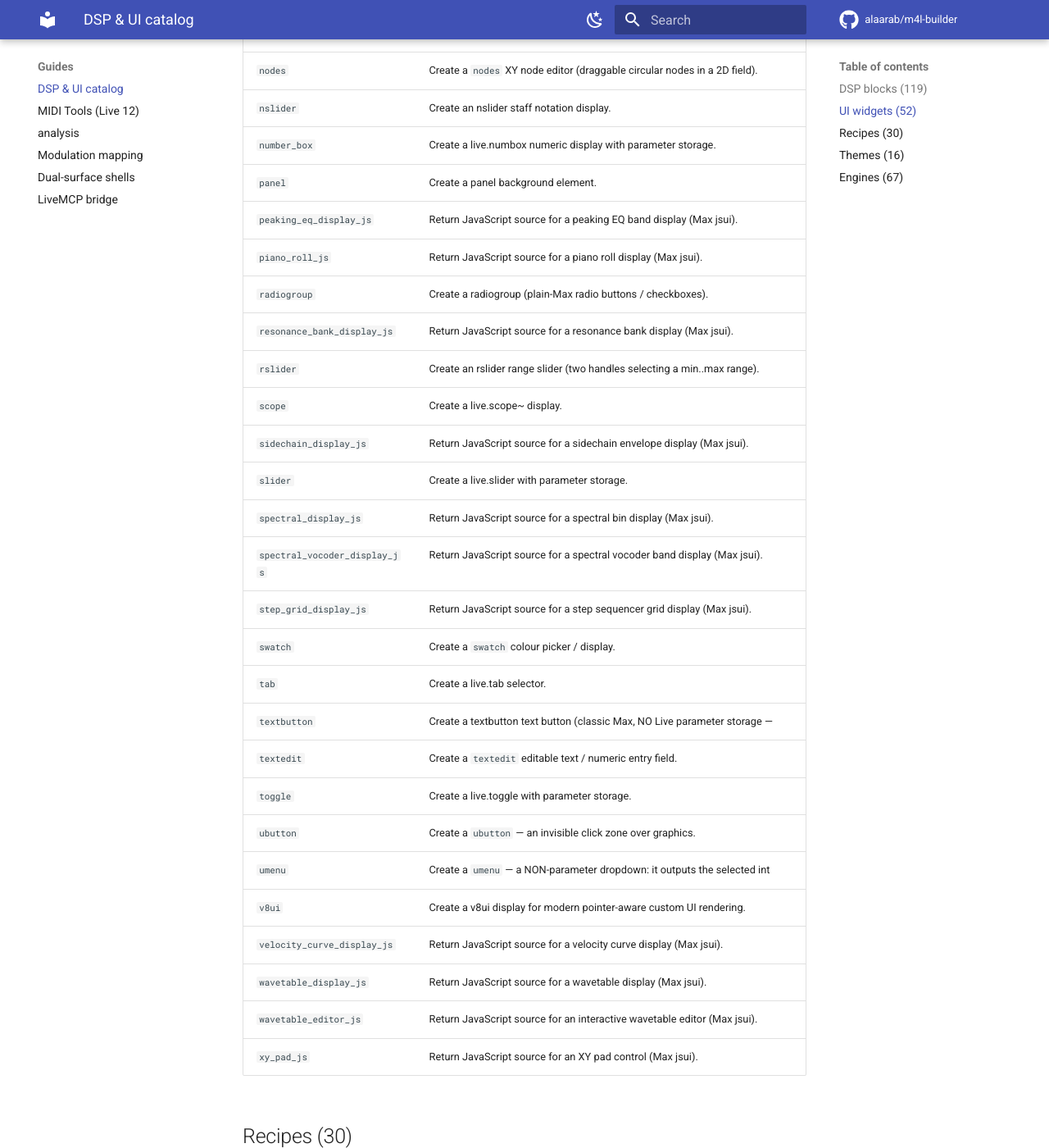
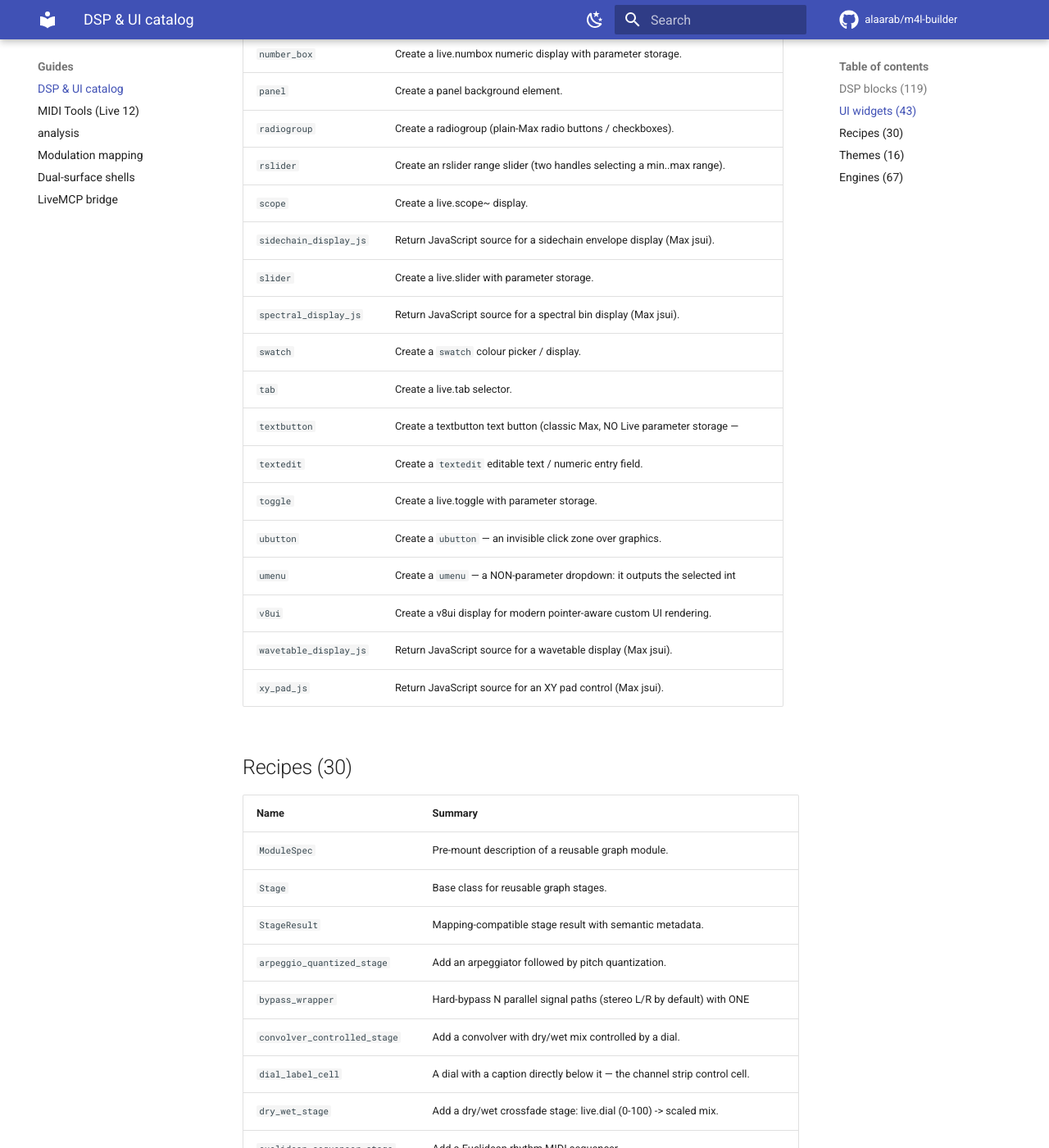
Before and after one commit to alaarab/m4l-builder, an MkDocs documentation site: the page built from docs/catalog.md, in a window 1280 px wide and 1400 px high, scrolled down 7155 px. Shown: the whole window at 82% size. Built offline with MkDocs 1.6.1 and Material for MkDocs 9.7.7, drawn with Linux system fonts in a browser that asks for light colours; comment, search, counter and statistics services are not loaded; some of the changed text lies outside the part shown.

Commit message:
docs: regenerate catalog.md + palette.md from current source
Re-ran tools/build_catalog.py and tools/build_palette.py. Catalog now
reflects the P4 export-surface pruning (display engines no longer root-
promoted, still importable via engines/); palette picks up new kit functions
(bbd_ensemble, the poly_mod_engine merge). Auto-generated docs only.

Co-Authored-By: Claude Opus 4.8 (1M context) <noreply@anthropic.com>
Claude-Session: https://claude.ai/code/session_01SFNiPBphquWsKka1VhBXiX

```diff
--- a/docs/catalog.md
+++ b/docs/catalog.md
@@ -126,7 +126,7 @@ A browsable index of the public building blocks. Regenerate with `uv run python
 | `wavetable_osc` | Create a wavetable~ oscillator. |
 | `xfade_matrix` | N-input crossfade matrix. |
 
-## UI widgets (52)
+## UI widgets (43)
 
 | Name | Summary |
 |------|---------|
@@ -139,8 +139,6 @@ A browsable index of the public building blocks. Regenerate with `uv run python
 | `derive_palette` | Derive a premium TWO-accent dark :class:`Theme` from a single accent (B2). |
 | `dial` | Create a live.dial with parameter storage. |
 | `fpic` | Create an ``fpic`` picture display (logo / background / SVG state graphic). |
-| `grain_display_js` | Return JavaScript source for a granular display (Max jsui). |
-| `grid_sequencer_display_js` | Return JavaScript source for a 2D grid sequencer display (Max jsui). |
 | `js_color` | Format an RGBA color list as a ``"r, g, b, a"`` string for jsui/v8ui kwargs. |
 | `jsui` | Create a jsui display for custom vector graphics via Max's mgraphics (Cairo) API. |
 | `kslider` | Create a kslider piano keyboard display. |
@@ -159,17 +157,12 @@ A browsable index of the public building blocks. Regenerate with `uv run python
 | `nslider` | Create an nslider staff notation display. |
 | `number_box` | Create a live.numbox numeric display with parameter storage. |
 | `panel` | Create a panel background element. |
-| `peaking_eq_display_js` | Return JavaScript source for a peaking EQ band display (Max jsui). |
-| `piano_roll_js` | Return JavaScript source for a piano roll display (Max jsui). |
 | `radiogroup` | Create a radiogroup (plain-Max radio buttons / checkboxes). |
-| `resonance_bank_display_js` | Return JavaScript source for a resonance bank display (Max jsui). |
 | `rslider` | Create an rslider range slider (two handles selecting a min..max range). |
 | `scope` | Create a live.scope~ display. |
 | `sidechain_display_js` | Return JavaScript source for a sidechain envelope display (Max jsui). |
 | `slider` | Create a live.slider with parameter storage. |
 | `spectral_display_js` | Return JavaScript source for a spectral bin display (Max jsui). |
-| `spectral_vocoder_display_js` | Return JavaScript source for a spectral vocoder band display (Max jsui). |
-| `step_grid_display_js` | Return JavaScript source for a step sequencer grid display (Max jsui). |
 | `swatch` | Create a ``swatch`` colour picker / display. |
 | `tab` | Create a live.tab selector. |
 | `textbutton` | Create a textbutton text button (classic Max, NO Live parameter storage — |
@@ -178,9 +171,7 @@ A browsable index of the public building blocks. Regenerate with `uv run python
 | `ubutton` | Create a ``ubutton`` — an invisible click zone over graphics. |
 | `umenu` | Create a ``umenu`` — a NON-parameter dropdown: it outputs the selected int |
 | `v8ui` | Create a v8ui display for modern pointer-aware custom UI rendering. |
-| `velocity_curve_display_js` | Return JavaScript source for a velocity curve display (Max jsui). |
 | `wavetable_display_js` | Return JavaScript source for a wavetable display (Max jsui). |
-| `wavetable_editor_js` | Return JavaScript source for an interactive wavetable editor (Max jsui). |
 | `xy_pad_js` | Return JavaScript source for an XY pad control (Max jsui). |
 
 ## Recipes (30)
@@ -191,7 +182,7 @@ A browsable index of the public building blocks. Regenerate with `uv run python
 | `Stage` | Base class for reusable graph stages. |
 | `StageResult` | Mapping-compatible stage result with semantic metadata. |
 | `arpeggio_quantized_stage` | Add an arpeggiator followed by pitch quantization. |
-| `bypass_wrapper` | Hard-bypass a DSP stage with a latching toggle (F4) — a ``selector~ 2 1`` |
+| `bypass_wrapper` | Hard-bypass N parallel signal paths (stereo L/R by default) with ONE |
 | `convolver_controlled_stage` | Add a convolver with dry/wet mix controlled by a dial. |
 | `dial_label_cell` | A dial with a caption directly below it — the channel strip control cell. |
 | `dry_wet_stage` | Add a dry/wet crossfade stage: live.dial (0-100) -> scaled mix. |
@@ -294,4 +286,3 @@ JavaScript (jsui) visualization generators.
 | `wavetable_display` | `wavetable_display_js` |
 | `wavetable_editor` | `wavetable_editor_js` |
 | `xy_pad` | `xy_pad_js` |
-| `xy_trail_display` | `xy_trail_display_js` |
```
Also changed, not shown: other parts of docs/catalog.md (+1 -0 lines), docs/palette.md (+10 -7 lines).
